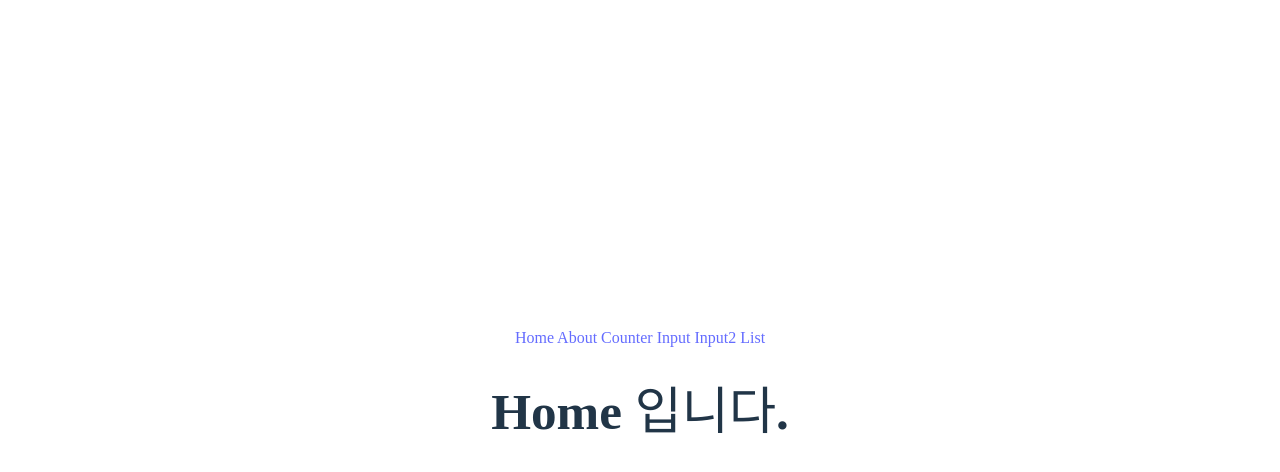
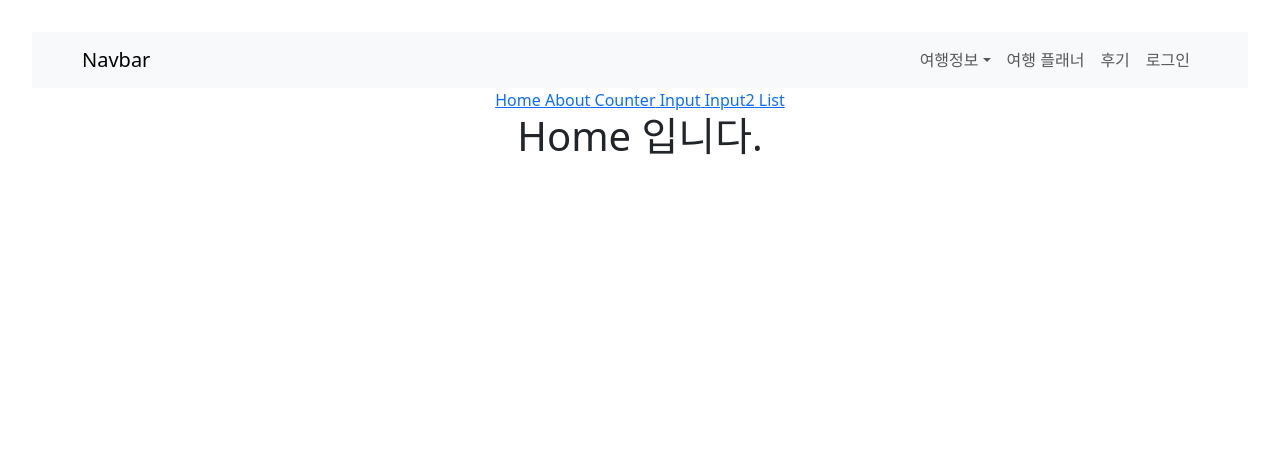
Before and after one commit to Cho-Hyun-Seung/capstone, a React (Vite) app in the folder client/: page / in a window 1280 px wide. Shown: the top 472 px of the page. Built offline with nearby package versions, Linux system fonts and the light colour scheme; a web font is replaced by a local one.

Commit message:
navbar 구성

```diff
--- a/client/src/App.tsx
+++ b/client/src/App.tsx
@@ -6,10 +6,12 @@ import { Link, Routes, Route } from 'react-router-dom'
 import Input from './pages/Input'
 import Input2 from './pages/Input2'
 import List from './pages/List'
+import MainNavbar from './components/MainNavbar'
 
 function App() {
   return (
     <div className='App'>
+      <MainNavbar />
       <nav>
         <Link to={'/'}> Home</Link>
         <Link to={'/about'}> About</Link>
--- /dev/null
+++ b/client/src/components/MainNavbar.tsx
@@ -0,0 +1,48 @@
+import { useState } from 'react'
+import { Navbar, Nav, Container, NavDropdown } from 'react-bootstrap'
+
+const MainNavbar = () => {
+  const [dropdownOpen, setDropdownOpen] = useState(false)
+
+  const handleMouseEnter = () => {
+    setDropdownOpen(true)
+  }
+
+  const handleMouseLeave = () => {
+    setDropdownOpen(false)
+  }
+
+  return (
+    <>
+      <Navbar bg='light' data-bs-theme='light'>
+        <Container>
+          <Navbar.Brand href='/'>Navbar</Navbar.Brand>
+          <Nav className='ms-auto'>
+            <NavDropdown
+              title='여행정보'
+              show={dropdownOpen}
+              onMouseEnter={handleMouseEnter}
+              onMouseLeave={handleMouseLeave}
+            >
+              <NavDropdown.Item href='/travelbydate'>
+                여행 달력
+              </NavDropdown.Item>
+              <NavDropdown.Item href='/festival'>축제</NavDropdown.Item>
+              <NavDropdown.Item href='/show'>공연 /행사</NavDropdown.Item>
+              <NavDropdown.Item href='/touristspot'>관광지</NavDropdown.Item>
+              {/* <NavDropdown.Divider />
+              <NavDropdown.Item href='#action/4'>
+                Separated link
+              </NavDropdown.Item> */}
+            </NavDropdown>
+            <Nav.Link href='/planner'>여행 플래너</Nav.Link>
+            <Nav.Link href='/review'>후기</Nav.Link>
+            <Nav.Link href='/login'>로그인</Nav.Link>
+          </Nav>
+        </Container>
+      </Navbar>
+    </>
+  )
+}
+
+export default MainNavbar
--- a/client/src/css/index.css
+++ b/client/src/css/index.css
@@ -11,7 +11,7 @@
 
   color-scheme: light dark;
   color: rgba(255, 255, 255, 0.87);
-  background-color: #242424;
+  background-color: #ffffff;
 
   font-synthesis: none;
   text-rendering: optimizeLegibility;
@@ -19,28 +19,28 @@
   -moz-osx-font-smoothing: grayscale;
 }
 
-a {
+/* a {
   font-weight: 500;
   color: #646cff;
   text-decoration: inherit;
-}
-a:hover {
+} */
+/* a:hover {
   color: #535bf2;
-}
+} */
 
-body {
+/* body {
   margin: 0;
   display: flex;
   place-items: center;
   min-width: 320px;
   min-height: 100vh;
-}
+} */
 
-h1 {
+/* h1 {
   font-size: 3.2em;
   line-height: 1.1;
-}
-
+} */
+/*
 button {
   border-radius: 8px;
   border: 1px solid transparent;
@@ -51,16 +51,16 @@ button {
   background-color: #1a1a1a;
   cursor: pointer;
   transition: border-color 0.25s;
-}
-button:hover {
+} */
+/* button:hover {
   border-color: #646cff;
-}
-button:focus,
+} */
+/* button:focus,
 button:focus-visible {
   outline: 4px auto -webkit-focus-ring-color;
-}
+} */
 
-@media (prefers-color-scheme: light) {
+/* @media (prefers-color-scheme: light) {
   :root {
     color: #213547;
     background-color: #ffffff;
@@ -71,4 +71,4 @@ button:focus-visible {
   button {
     background-color: #f9f9f9;
   }
-}
+} */
--- a/client/src/main.tsx
+++ b/client/src/main.tsx
@@ -3,6 +3,7 @@ import ReactDOM from 'react-dom/client'
 import App from './App.tsx'
 import './css/index.css'
 import { BrowserRouter } from 'react-router-dom'
+import 'bootstrap/dist/css/bootstrap.min.css'
 
 ReactDOM.createRoot(document.getElementById('root')!).render(
   <React.StrictMode>
```
